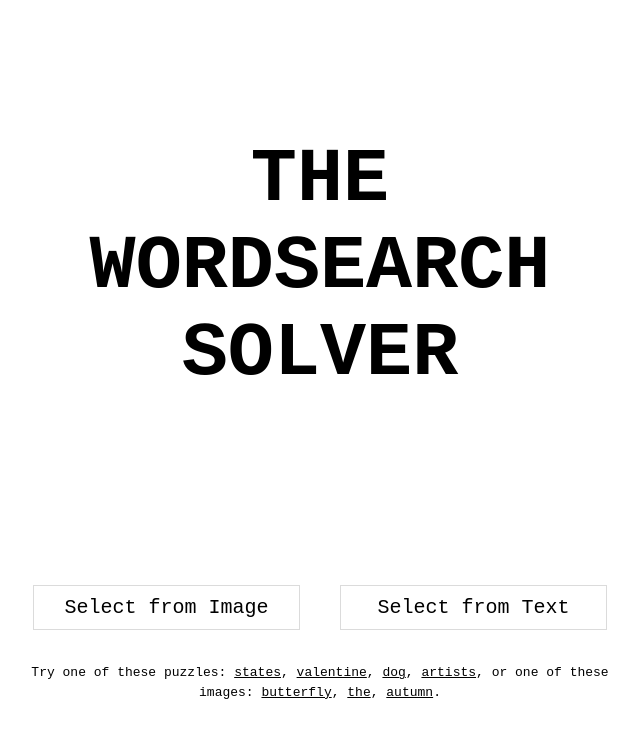
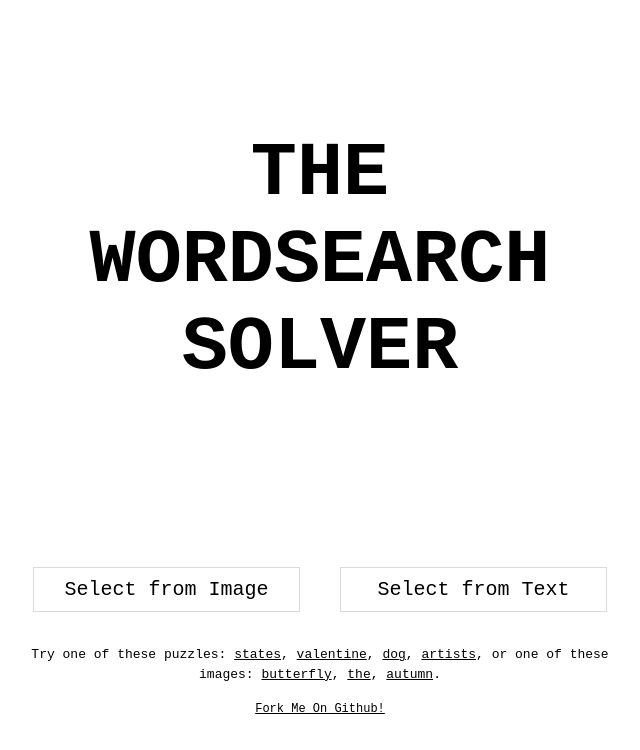
Before and after one commit to 0xcaff/wordsearch, a React app: page / in a window 1280 px wide. Shown: the top 750 px of the page, without its empty margins (320-960 px from the left). Built offline with nearby package versions, Linux system fonts and the light colour scheme; no server answers.

Commit message:
Added Github Link

```diff
--- a/src/routes/InputSelection.js
+++ b/src/routes/InputSelection.js
@@ -48,6 +48,13 @@ const InputSelection = (props) => {
           onClickPuzzle={ name => history.push(`/view/${name}`) }
           onClickImage={ name => history.push(`/input/image/${name}`) } />
 
+        <a
+          style={{ fontSize: 'small', lineHeight: '2em' }}
+          className='clickable'
+          href='https://github.com/0xcaff/wordsearch'>
+          Fork Me On Github!
+        </a>
+
       </main>
     </div>
   );
```
